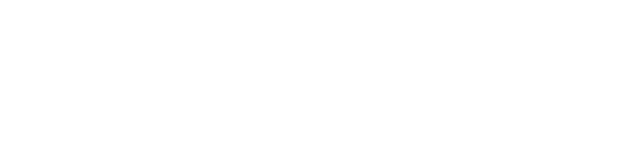
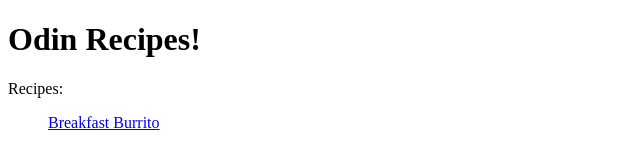
Before and after one commit to Majewstic/Food-Tips-From-Ty, a plain HTML site: page index.html in a window 1280 px wide. Shown: the whole page, without its empty margins (0-640 px from the left). Drawn offline with Linux system fonts and the light colour scheme.

Commit message:
Added headings and links
Added a heading to the index and first recipe and added links to and from the first recipe and back to index

```diff
--- a/index.html
+++ b/index.html
@@ -6,6 +6,11 @@
     <title>Document</title>
 </head>
 <body>
+    <h1>Odin Recipes!</h1>
 
+    <p>Recipes:</p>
+    <ul>
+        <a href="recipes/breakfastBurrito.html">Breakfast Burrito</a>
+    </ul>
 </body>
 </html>
```
Also changed, not shown: recipes/breakfastBurrito.html (+2 -1 lines).
